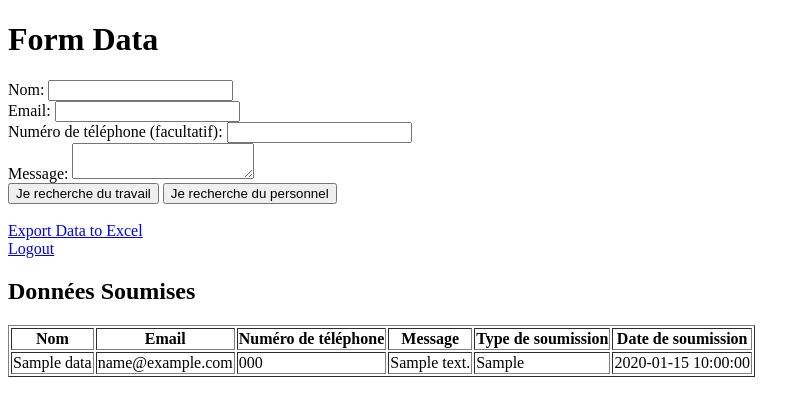
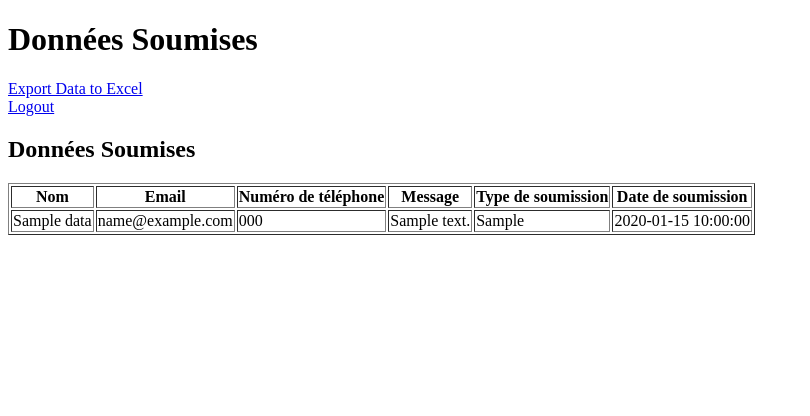
Before and after one commit to Goettfried/G-ttfried-IV, a Flask app: page / in a window 1280 px wide. Shown: the top 416 px of the page, without its empty margins (0-810 px from the left). Run offline with Flask 3, Linux system fonts and the light colour scheme; the visitor is signed in with stand-in values (Sample User, id 1); tables that the repository leaves empty hold one stand-in row (values such as "Sample post").

Commit message:
Mise à jour des fichiers app.py, index.html

```diff
--- a/app.py
+++ b/app.py
@@ -63,12 +63,6 @@ def index():
         return render_template('index.html', form_data=form_data)
     return redirect(url_for('login'))
 
-@app.route('/protected')
-def protected():
-    if 'username' in session:
-        return render_template('protected.html', username=session['username'])
-    return redirect(url_for('login'))
-
 @app.route('/receive_form', methods=['POST'])
 def receive_form():
     data = request.get_json()
@@ -88,13 +82,6 @@ def receive_form():
         db.session.commit()
         return jsonify({'status': 'success'})
     return jsonify({'status': 'error', 'message': 'Invalid data'}), 400
-
-@app.route('/view_data')
-def view_data():
-    if 'username' in session:
-        form_data = FormData.query.all()
-        return render_template('view_data.html', form_data=form_data)
-    return redirect(url_for('login'))
 
 @app.route('/export_data')
 def export_data():
--- a/templates/index.html
+++ b/templates/index.html
@@ -3,58 +3,14 @@
 <head>
     <meta charset="UTF-8">
     <meta name="viewport" content="width=device-width, initial-scale=1.0">
-    <title>Form Data</title>
-    <script>
-        function submitForm(submissionType) {
-            const form = document.getElementById('dataForm');
-            const formData = new FormData(form);
-            const jsonData = {};
-            formData.forEach((value, key) => jsonData[key] = value);
-            jsonData['submission_type'] = submissionType;
-            fetch('https://welshapp.onrender.com/receive_form', {
-                method: 'POST',
-                headers: {
-                    'Content-Type': 'application/json'
-                },
-                body: JSON.stringify(jsonData)
-            }).then(response => response.json())
-              .then(data => {
-                  if (data.status === 'success') {
-                      alert('Form submitted successfully');
-                  } else {
-                      alert('Error: ' + data.message);
-                  }
-              })
-              .catch(error => {
-                  console.error('Error:', error);
-                  alert('An error occurred');
-              });
-        }
-    </script>
+    <title>Données Soumises</title>
 </head>
 <body>
-    <h1>Form Data</h1>
-    <form id="dataForm">
-        <label for="name">Nom:</label>
-        <input type="text" id="name" name="name" required><br>
-
-        <label for="email">Email:</label>
-        <input type="email" id="email" name="email" required><br>
-
-        <label for="phone">Numéro de téléphone (facultatif):</label>
-        <input type="text" id="phone" name="phone"><br>
-
-        <label for="message">Message:</label>
-        <textarea id="message" name="message" required></textarea><br>
-
-        <input type="button" value="Je recherche du travail" onclick="submitForm('recherche_travail')">
-        <input type="button" value="Je recherche du personnel" onclick="submitForm('recherche_personnel')">
-    </form>
-    <br>
+    <h1>Données Soumises</h1>
     <a href="{{ url_for('export_data') }}">Export Data to Excel</a>
     <br>
     <a href="{{ url_for('logout') }}">Logout</a>
-
+    <br>
     <h2>Données Soumises</h2>
     <table border="1">
         <tr>
```
